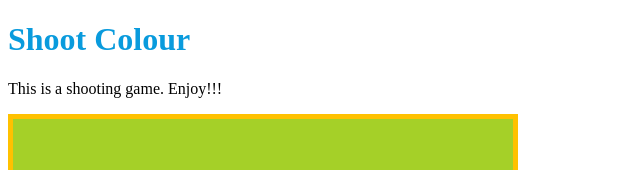
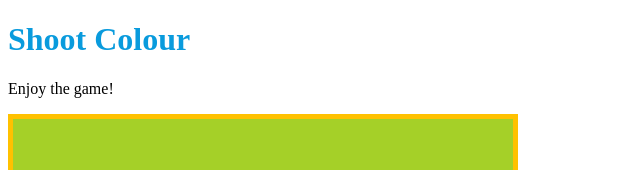
Before and after one commit to OlgaTorok/socket_app, a website: page client/index.html in a window 1280 px wide. Shown: the top 170 px of the page, without its empty margins (0-640 px from the left). Drawn offline with nearby package versions, Linux system fonts and the light colour scheme; files that its build step writes are made by us from their sources; no server answers; files whose address does not match are found by name.

Commit message:
Update index.html

```diff
--- a/client/index.html
+++ b/client/index.html
@@ -10,7 +10,7 @@
 
 		<div class="main">
 			<h1>Shoot Colour</h1>
-            <p>This is a shooting game. Enjoy!!!</p>
+            		<p> Enjoy the game!</p>
 		</div>
 
 		<canvas id="ctx" width="500" height="500" style="border: 5px solid #FFC100; background-color: #A5D028;"></canvas>
```
